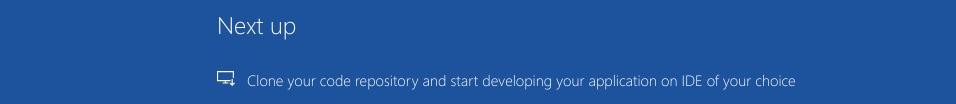
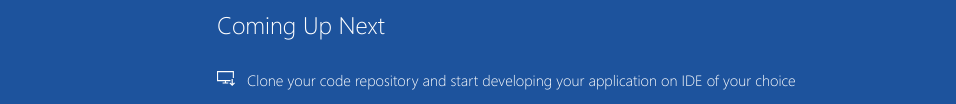
Before and after one commit to imranKpathan/git-case-study-project, a plain HTML site: page index.html in a window 1280 px wide. Shown: the part 590-694 px from the top of the page, without its empty margins (8-964 px from the left). Drawn offline with Linux system fonts and the light colour scheme.

Commit message:
Modified index.html in NewFeature Branch

```diff
--- a/index.html
+++ b/index.html
@@ -22,7 +22,7 @@
                 <div class="description line-1"> Azure DevOps Project has been successfully setup</div>
                 <div class="description line-2"> Your HTML app is up and running on Azure</div>
                 <div class="next-steps-container">
-                    <div class="next-steps-header">Next up</div>
+                    <div class="next-steps-header">Coming Up Next</div>
                     <div class="next-steps-body">
                         <div class="step">
                             <div class="step-icon">
```
